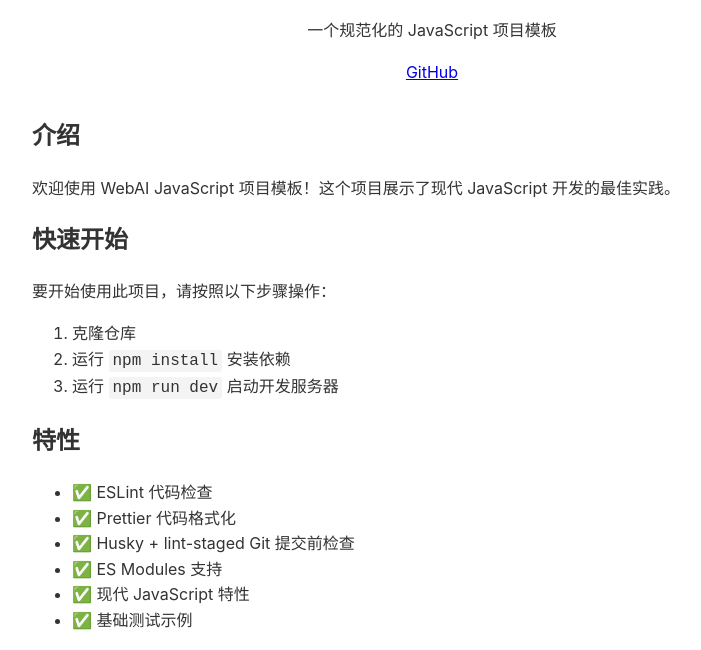
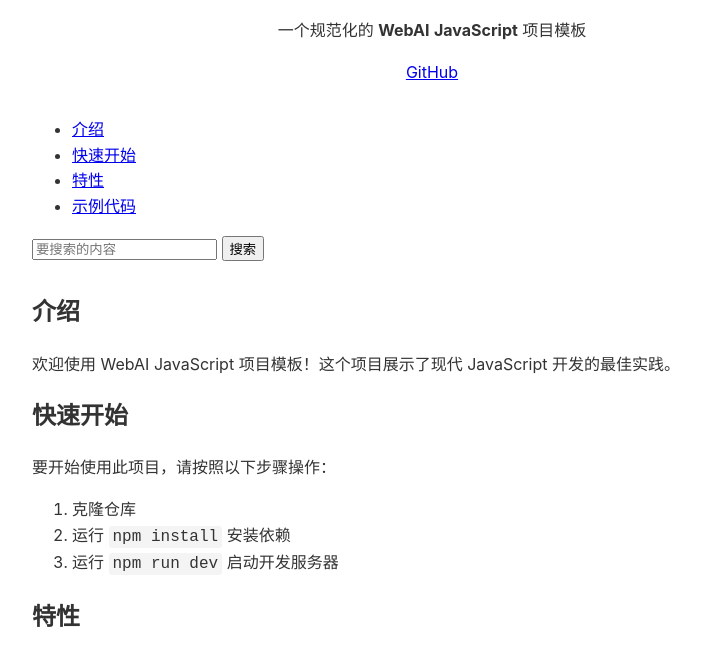
Before and after one commit to jianzhnie/WebAI, a website: page index.html in a window 1280 px wide. Shown: the part 96-746 px from the top of the page, without its empty margins (208-909 px from the left). Drawn offline with Linux system fonts and the light colour scheme.

Commit message:
init webai

```diff
--- a/index.html
+++ b/index.html
@@ -5,16 +5,29 @@
     <meta name="viewport" content="width=device-width, initial-scale=1.0" />
     <title>WebAI JavaScript Project</title>
     <meta name="description" content="一个规范化的 JavaScript 项目模板" />
+    <meta name="author" content="jianzhnie" />
+    <meta name="keywords" content="WebAI, JavaScript, 项目模板" />
     <link rel="stylesheet" href="src/style.css" />
   </head>
 
   <body>
     <header>
       <h1>WebAI JavaScript Project</h1>
-      <p>一个规范化的 JavaScript 项目模板</p>
+      <p>一个规范化的 <strong>WebAI</strong> <strong>JavaScript</strong> 项目模板</p>
       <p><a href="https://github.com/jianzhnie/WebAI">GitHub</a></p>
     </header>
-
+    <nav>
+      <ul>
+        <li><a href="#介绍">介绍</a></li>
+        <li><a href="#快速开始">快速开始</a></li>
+        <li><a href="#特性">特性</a></li>
+        <li><a href="#示例代码">示例代码</a></li>
+      </ul>
+      <form>
+        <input type="search" name="q" placeholder="要搜索的内容" />
+        <input type="submit" value="搜索" />
+      </form>
+    </nav>
     <main class="container">
       <section>
         <h2>介绍</h2>
```
